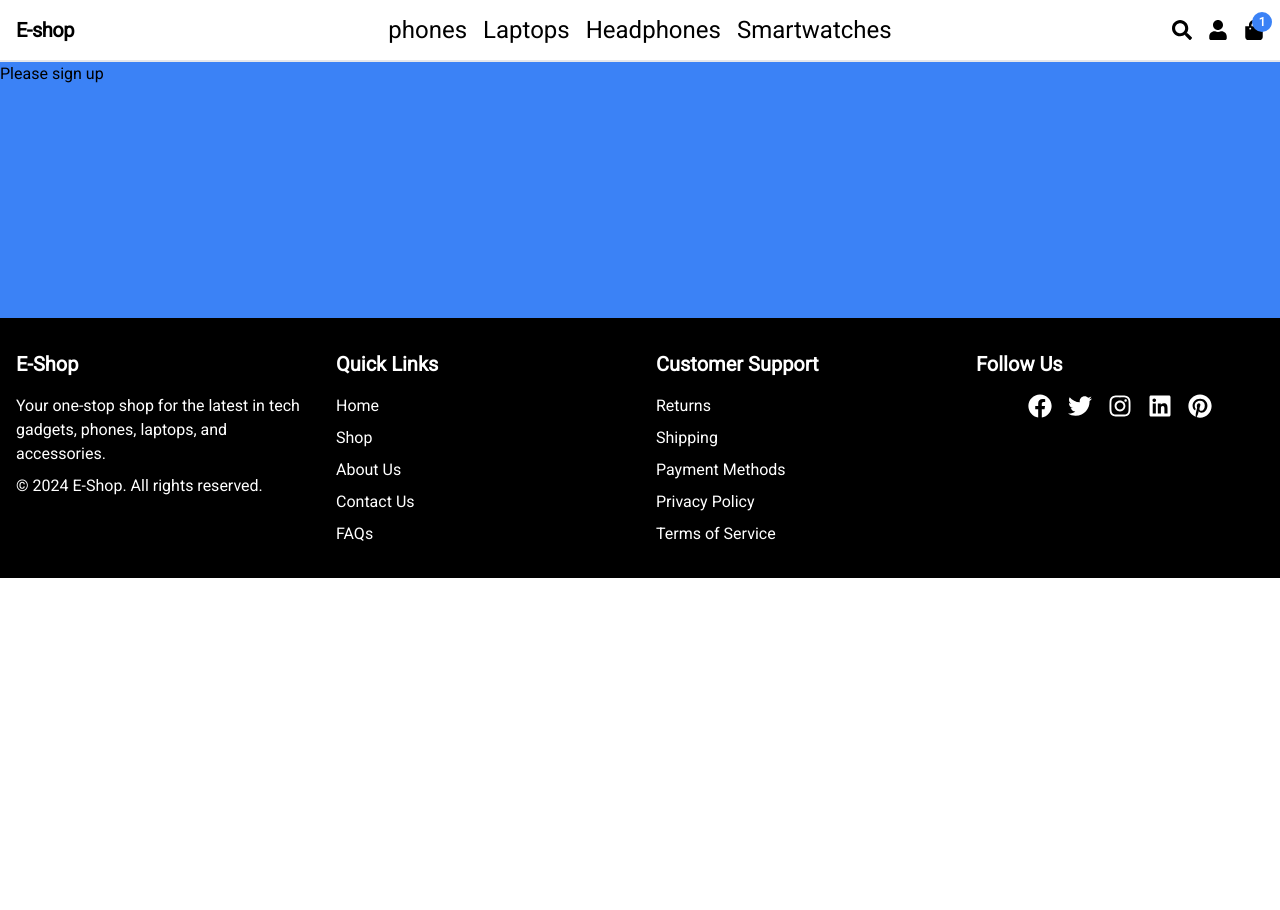
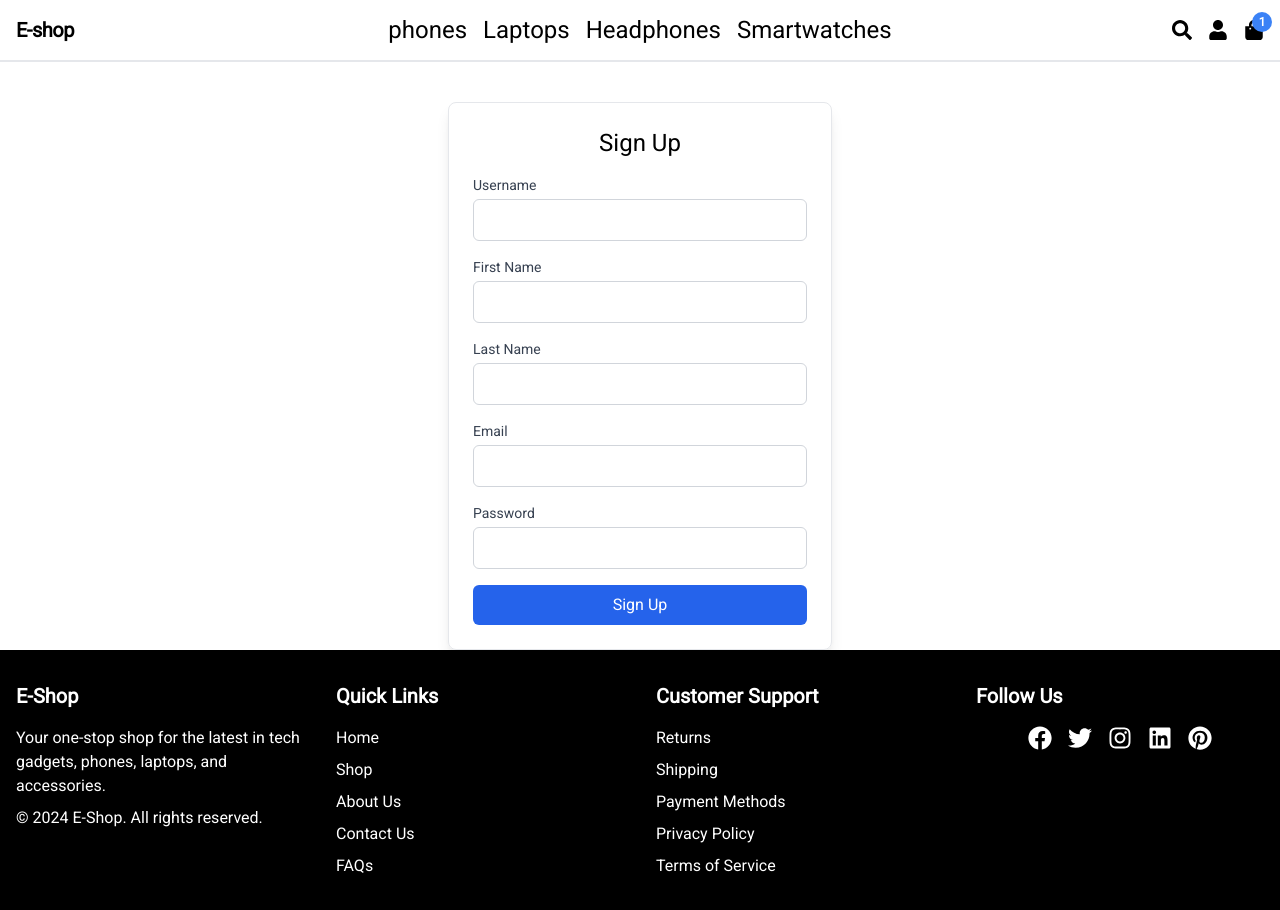
Before and after one commit to CGAJAY/E-commerce-web-app, a React (Vite) app in the folder client/: page /signup in a window 1280 px wide. Before the commit the page ends 800 px from the top, so only its background shows below. Built offline with nearby package versions, Linux system fonts and the light colour scheme.

Commit message:
Created the signup form page

```diff
--- a/client/src/pages/SignUpPage.jsx
+++ b/client/src/pages/SignUpPage.jsx
@@ -1,9 +1,191 @@
-import React from "react";
+import React, { useEffect, useState } from "react";
 
-const SignUpPage = () => {
+const SignUp = () => {
+	// Local state for form inputs
+	const [formData, setFormData] = useState({
+		username: "",
+		firstName: "",
+		lastName: "",
+		email: "",
+		password: "",
+	});
+
+	// Local state for error messages
+	const [error, setError] = useState("");
+
+	// Handle input change
+	const handleInputChange = (e) => {
+		// Destructure name and value from the event target (input field)
+		const { name, value } = e.target;
+		// Update the form data by keeping the previous state and updating the changed field
+		setFormData((prevState) => ({
+			...prevState,
+			// Set the value for the field being edited
+			[name]: value,
+		}));
+	};
+
+	// // Function to handle form submission when the user clicks "Sign Up"
+	const handleSubmit = async (e) => {
+		e.preventDefault();
+
+		// Destructure formData to easily access values
+		const {
+			username,
+			firstName,
+			lastName,
+			email,
+			password,
+		} = formData;
+
+		// Basic validation to check if all fields are filled
+		if (
+			!username ||
+			!firstName ||
+			!lastName ||
+			!email ||
+			!password
+		) {
+			// Set error message if any field is empty
+			setError("All fields are required");
+			return; // Stop form submission if there's an error
+		}
+
+		try {
+			// Send POST request to the server create a new user
+			const response = await fetch("", {
+				method: "POST",
+				headers: {
+					"Content-Type": "application/json",
+				},
+				body: JSON.stringify({
+					username,
+					firstName,
+					lastName,
+					email,
+					password,
+					role: "customer", // Default to 'customer'
+				}),
+			});
+
+			const data = await response.json();
+
+			if (response.ok) {
+				console.log("User created successfully", data);
+			} else {
+				// error message if the response is not ok
+				setError(data.message);
+			}
+		} catch (error) {
+			setError(
+				"Failed to sign up. Please try again later."
+			);
+		}
+	};
+
 	return (
-		<div className="h-64 bg-blue-500">Please sign up</div>
+		<div className="max-w-sm mx-auto mt-10 p-6 border rounded-lg shadow-lg">
+			<h2 className="text-2xl mb-4 text-center">Sign Up</h2>
+			{error && (
+				<p className="text-red-500 text-center mb-4">
+					{error}
+				</p>
+			)}
+			<form onSubmit={handleSubmit}>
+				<div className="mb-4">
+					<label
+						htmlFor="username"
+						className="block text-sm font-medium text-gray-700"
+					>
+						Username
+					</label>
+					<input
+						type="text"
+						id="username"
+						name="username"
+						value={formData.username}
+						onChange={handleInputChange}
+						className="mt-1 block w-full px-3 py-2 border border-gray-300 rounded-md"
+						required
+					/>
+				</div>
+				<div className="mb-4">
+					<label
+						htmlFor="firstName"
+						className="block text-sm font-medium text-gray-700"
+					>
+						First Name
+					</label>
+					<input
+						type="text"
+						id="firstName"
+						name="firstName"
+						value={formData.firstName}
+						onChange={handleInputChange}
+						className="mt-1 block w-full px-3 py-2 border border-gray-300 rounded-md"
+						required
+					/>
+				</div>
+				<div className="mb-4">
+					<label
+						htmlFor="lastName"
+						className="block text-sm font-medium text-gray-700"
+					>
+						Last Name
+					</label>
+					<input
+						type="text"
+						id="lastName"
+						name="lastName"
+						value={formData.lastName}
+						onChange={handleInputChange}
+						className="mt-1 block w-full px-3 py-2 border border-gray-300 rounded-md"
+						required
+					/>
+				</div>
+				<div className="mb-4">
+					<label
+						htmlFor="email"
+						className="block text-sm font-medium text-gray-700"
+					>
+						Email
+					</label>
+					<input
+						type="email"
+						id="email"
+						name="email"
+						value={formData.email}
+						onChange={handleInputChange}
+						className="mt-1 block w-full px-3 py-2 border border-gray-300 rounded-md"
+						required
+					/>
+				</div>
+				<div className="mb-4">
+					<label
+						htmlFor="password"
+						className="block text-sm font-medium text-gray-700"
+					>
+						Password
+					</label>
+					<input
+						type="password"
+						id="password"
+						name="password"
+						value={formData.password}
+						onChange={handleInputChange}
+						className="mt-1 block w-full px-3 py-2 border border-gray-300 rounded-md"
+						required
+					/>
+				</div>
+				<button
+					type="submit"
+					className="w-full py-2 bg-blue-600 text-white rounded-md hover:bg-blue-700"
+				>
+					Sign Up
+				</button>
+			</form>
+		</div>
 	);
 };
 
-export default SignUpPage;
+export default SignUp;
```
